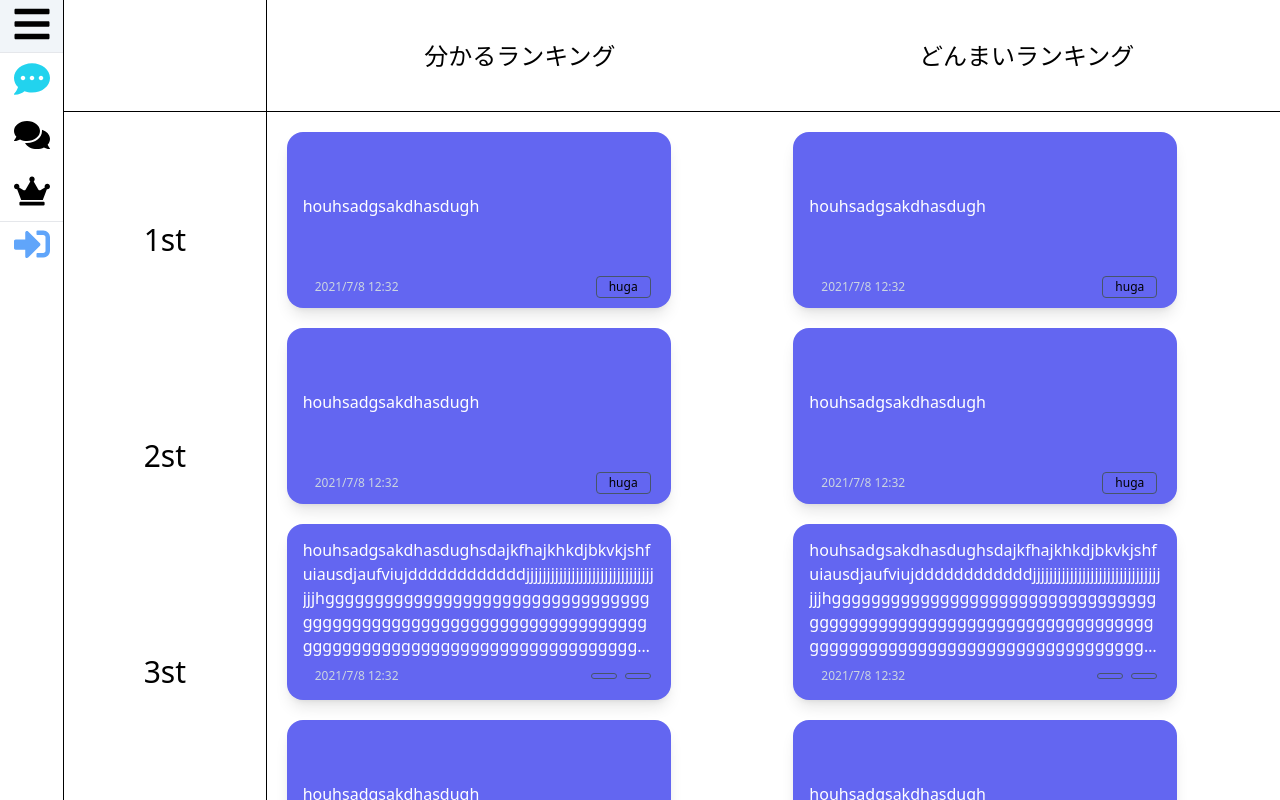
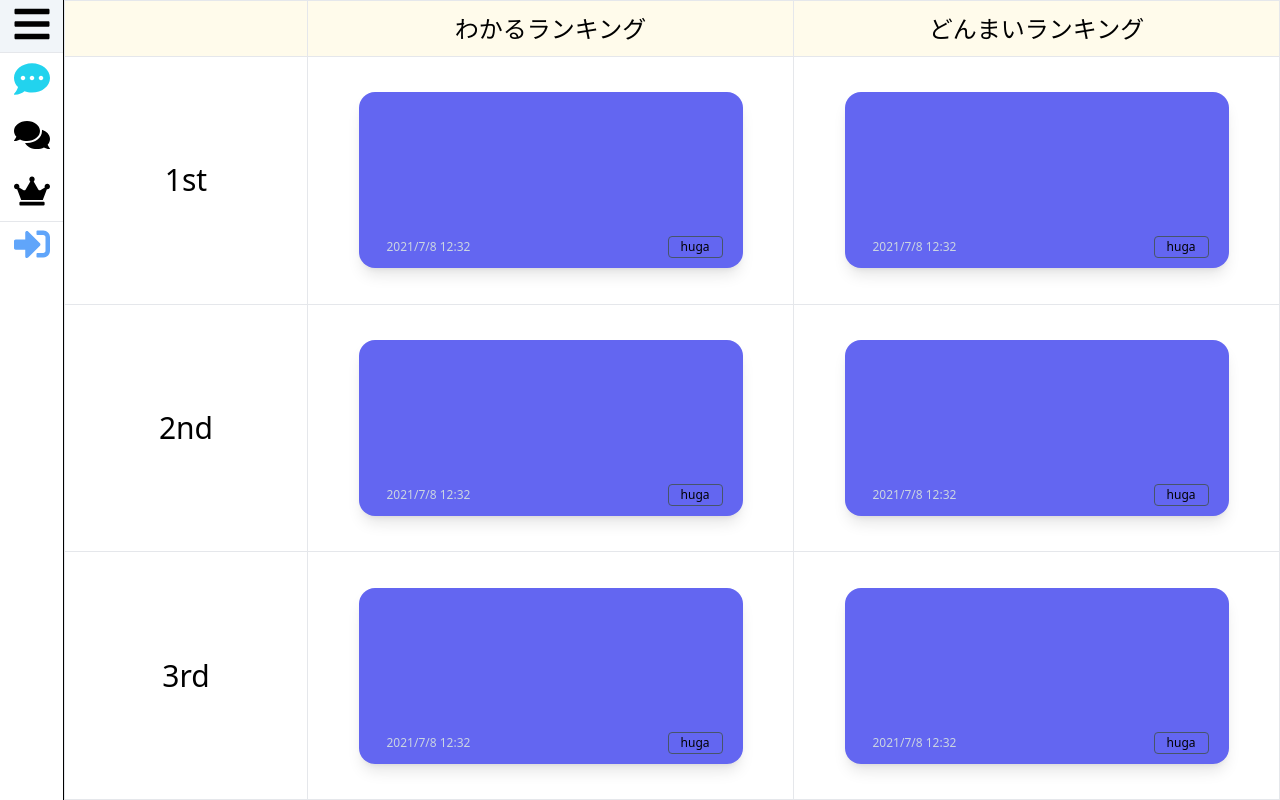
Before and after one commit to citrus-candy/nayamin, a Nuxt app: page /ranking in a window 1280 px wide. Shown: the top 800 px of the page. Built offline with nearby package versions, Linux system fonts and the light colour scheme.

Commit message:
[fix] レイアウトの修正 #46

```diff
--- a/pages/ranking.vue
+++ b/pages/ranking.vue
@@ -51,54 +51,86 @@ const rankingBgColor = 'bg-indigo-500'
 </script>
 
 <template>
-	<div>
-		<div class="flex border-b border-black h-28 text-2xl">
-			<div class="w-2/12 border-r border-black"></div>
-			<div class="w-5/12 flex items-center justify-center">
-				<p>分かるランキング</p>
-			</div>
-			<div class="w-5/12 flex items-center justify-center">
-				<p>どんまいランキング</p>
-			</div>
-		</div>
-		<div class="flex">
-			<div class="w-2/12 border-r border-black">
-				<div
-					v-for="i in rankingIndex"
-					:key="i"
-					class="h-44 m-10 flex items-center justify-center text-3xl"
-				>
-					<p>{{ i }}st</p>
-				</div>
-			</div>
-			<div class="w-5/12">
-				<BaseCard
-					v-for="question in questions"
-					:key="question.id"
-					:id="question.id"
-					:date="question.date"
-					:tags="question.tag"
-					:bgColor="rankingBgColor"
-					class="m-10"
-				>
-					{{ question.content }}
-				</BaseCard>
-			</div>
-			<div class="w-5/12">
-				<BaseCard
-					v-for="question in questions"
-					:key="question.id"
-					:id="question.id"
-					:date="question.date"
-					:tags="question.tag"
-					:bgColor="rankingBgColor"
-					class="m-10"
-				>
-					{{ question.content }}
-				</BaseCard>
-			</div>
-		</div>
-	</div>
+	<table class="border-collapse text-center">
+		<thead>
+			<tr>
+				<td class="border w-1/5 h-14 bg-amber-50"></td>
+				<td class="text-2xl border w-2/5 bg-amber-50">わかるランキング</td>
+				<td class="text-2xl border w-2/5 bg-amber-50">どんまいランキング</td>
+			</tr>
+		</thead>
+		<tbody>
+			<tr>
+				<td class="text-3xl border">1st</td>
+				<td class="border">
+					<BaseCard
+						class="m-auto"
+						:key="questions[0].id"
+						:id="questions[0].id"
+						:date="questions[0].date"
+						:tags="questions[0].tag"
+						:bgColor="rankingBgColor"
+					/>
+				</td>
+				<td class="border">
+					<BaseCard
+						class="m-auto"
+						:key="questions[0].id"
+						:id="questions[0].id"
+						:date="questions[0].date"
+						:tags="questions[0].tag"
+						:bgColor="rankingBgColor"
+					/>
+				</td>
+			</tr>
+			<tr>
+				<td class="text-3xl border">2nd</td>
+				<td class="border">
+					<BaseCard
+						class="m-auto"
+						:key="questions[0].id"
+						:id="questions[0].id"
+						:date="questions[0].date"
+						:tags="questions[0].tag"
+						:bgColor="rankingBgColor"
+					/>
+				</td>
+				<td class="border">
+					<BaseCard
+						class="m-auto"
+						:key="questions[0].id"
+						:id="questions[0].id"
+						:date="questions[0].date"
+						:tags="questions[0].tag"
+						:bgColor="rankingBgColor"
+					/>
+				</td>
+			</tr>
+			<tr>
+				<td class="text-3xl border">3rd</td>
+				<td class="border">
+					<BaseCard
+						class="m-auto"
+						:key="questions[0].id"
+						:id="questions[0].id"
+						:date="questions[0].date"
+						:tags="questions[0].tag"
+						:bgColor="rankingBgColor"
+					/>
+				</td>
+				<td class="border">
+					<BaseCard
+						class="m-auto"
+						:key="questions[0].id"
+						:id="questions[0].id"
+						:date="questions[0].date"
+						:tags="questions[0].tag"
+						:bgColor="rankingBgColor"
+					/>
+				</td>
+			</tr>
+		</tbody>
+	</table>
 </template>
 
 <style scoped>
```
